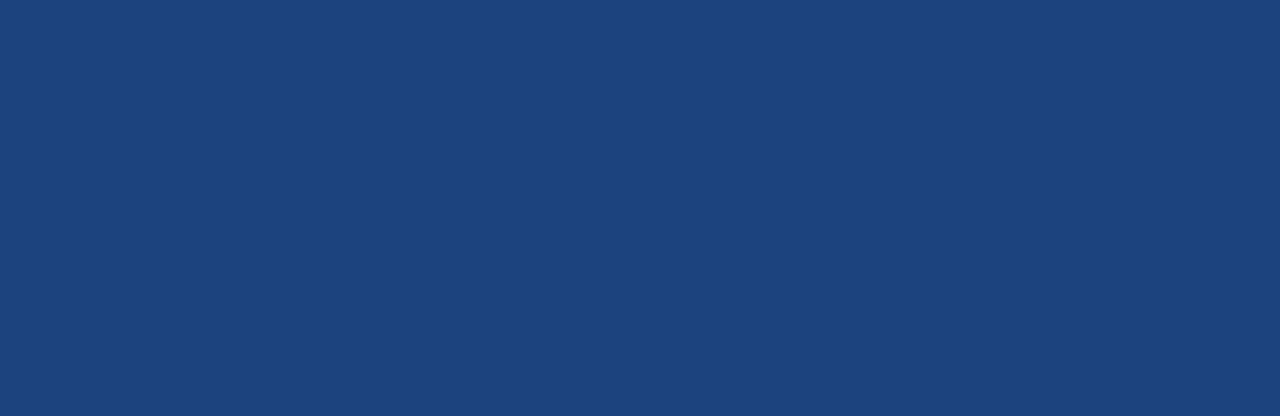
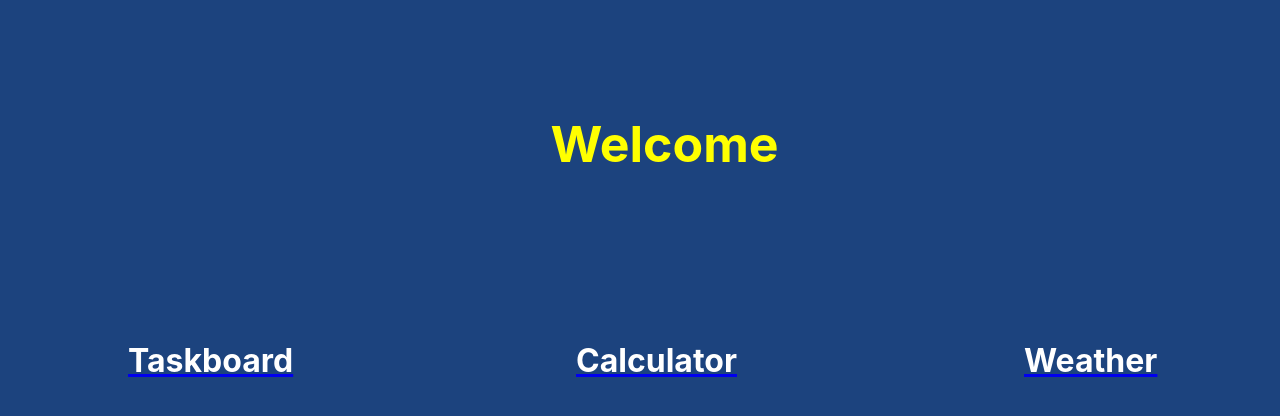
Before and after one commit to RohitJaiswal06/TaskBoard, a React (Create React App) app: page /homepage in a window 1280 px wide. Before the commit this address had no page. Shown: the top 416 px of the page. Built offline with nearby package versions, Linux system fonts and the light colour scheme.

Commit message:
updated ui

```diff
--- a/src/App.js
+++ b/src/App.js
@@ -5,12 +5,14 @@ import Register from './Components/common/Register'
 import Taskboard from './Pages/Taskboard/Taskboard'
 import Calculator from './Pages/Calculator/calculator'
 import Weather from './Pages/Weather/Weather'
+import Homepage from './Components/common/Homepage';
 function App() {
   return (
     <div className="App">
       <Routes>
         <Route path='/' element={<Register/>} />
         <Route path='/login' element={<Login/>} />
+        <Route path='/homepage' element={<Homepage/>} />
         <Route path='/taskboard' element={<Taskboard/>} />
         <Route path='/calculator' element={<Calculator/>} />
         <Route path='/weather' element={<Weather/>} />
--- /dev/null
+++ b/src/Components/common/Homepage.js
@@ -0,0 +1,27 @@
+import React from 'react'
+import { Link } from 'react-router-dom'
+
+const Homepage = () => {
+  return (
+    <div className='container'>
+        <h1 id='heading'>Welcome</h1>
+      <div id='container-child1' className='container-chid'>
+        <Link to={'/taskboard'}>
+            <h1 className='links'>Taskboard</h1>
+        </Link>
+      </div>
+      <div id='container-child2' className='container-chid'>
+        <Link to={'/calculator'}>
+            <h1 className='links'>Calculator</h1>
+        </Link>
+      </div>
+      <div id='container-child3' className='container-chid'>
+        <Link to={'/weather'}>
+            <h1 className='links'>Weather</h1>
+        </Link>
+      </div>
+    </div>
+  )
+}
+
+export default Homepage
--- a/src/Components/common/Login.js
+++ b/src/Components/common/Login.js
@@ -13,7 +13,7 @@ const Login = (props) => {
         const user = JSON.parse(localStorage.getItem('user'));
         if(input.email===user.email && input.password===user.password){
             localStorage.setItem('loggedin', true);
-            navigate('/taskboard');
+            navigate('/homepage');
         }
         else{
             alert("Wrong Credentials. Please try again")
--- a/src/Components/common/style.css
+++ b/src/Components/common/style.css
@@ -82,3 +82,48 @@ button {
 ::placeholder{
   color: rgb(232, 231, 231);
 }
+
+.container{
+  display: flex;
+}
+
+.links{
+  color: white;
+  text-decoration: none;
+}
+
+#container-child1{
+  position: absolute;
+  left: 10%;
+  top: 40%;
+}
+
+#container-child2{
+  position: absolute;
+  left: 45%;
+  top: 40%;
+}
+
+#container-child3{
+  position: absolute;
+  left: 80%;
+  top: 40%;
+}
+
+.links:hover{
+  color: grey;
+}
+
+#heading{
+  position: absolute;
+  top: 10%;
+  left: 43vw;
+  color: yellow;
+  font-size: 50px;
+}
+
+@media (max-width:600px) {
+  #heading{
+    left: 38vw;
+  }
+}
```
Also changed, not shown: src/Components/common/Navbar.js (deleted).
